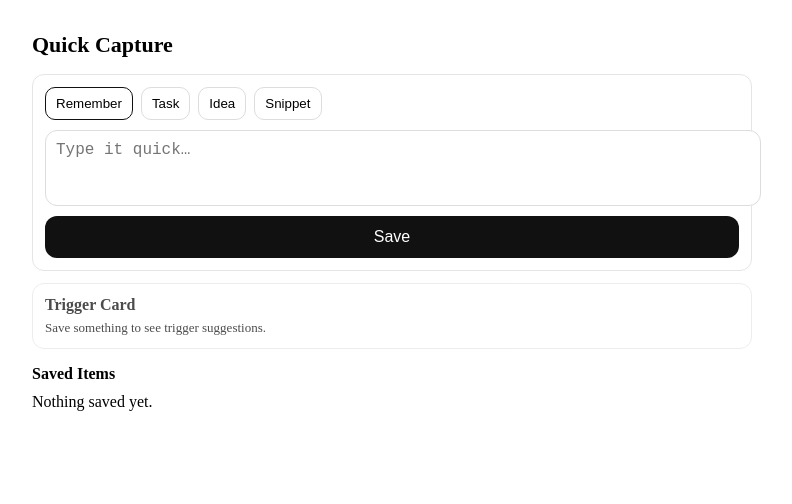
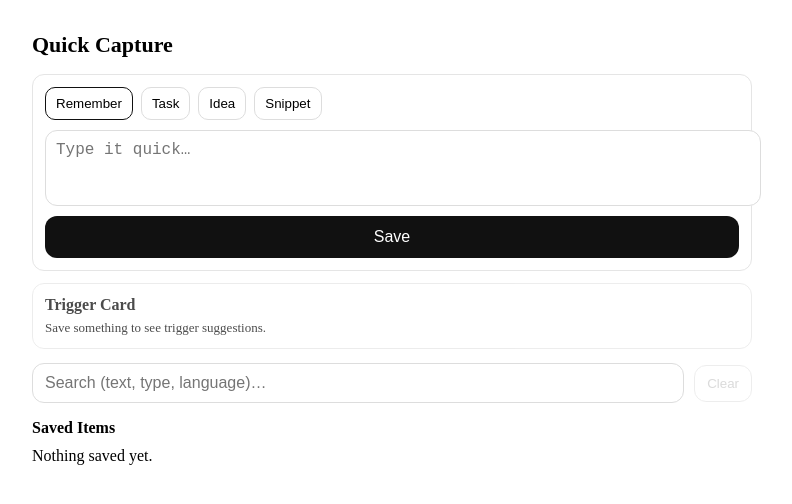
Before and after one commit to mesushantshrestha/devmemory-FE, an Angular app: page / in a window 1280 px wide. Shown: the top 504 px of the page, without its empty margins (248-1040 px from the left). Built offline with nearby package versions, Linux system fonts and the light colour scheme.

Commit message:
search functionality added

```diff
--- a/src/app/features/capture/pages/capture-page/capture-page.html
+++ b/src/app/features/capture/pages/capture-page/capture-page.html
@@ -5,8 +5,27 @@
 
   <app-trigger-card [item]="(lastSaved$ | async) ?? undefined"></app-trigger-card>
 
+  <!-- Search -->
+  <div class="search">
+    <input
+      class="search-input"
+      type="text"
+      placeholder="Search (text, type, language)…"
+      [ngModel]="searchTerm"
+      (ngModelChange)="onSearchChange($event)"
+    />
+    <button
+      class="search-clear"
+      type="button"
+      (click)="clearSearch()"
+      [disabled]="!searchTerm"
+    >
+      Clear
+    </button>
+  </div>
+
   <app-item-list
-    [items]="(items$ | async) ?? []"
+    [items]="(filteredItems$ | async) ?? []"
     (deleteItem)="onDelete($event)"
   ></app-item-list>
 </div>
--- a/src/app/features/capture/pages/capture-page/capture-page.scss
+++ b/src/app/features/capture/pages/capture-page/capture-page.scss
@@ -8,3 +8,29 @@
   margin: 8px 0 16px;
   font-size: 22px;
 }
+
+.search {
+  margin-top: 14px;
+  display: flex;
+  gap: 10px;
+  align-items: center;
+}
+
+.search-input {
+  flex: 1;
+  padding: 10px 12px;
+  border-radius: 12px;
+  border: 1px solid #ddd;
+  font-size: 16px;
+}
+
+.search-clear {
+  padding: 10px 12px;
+  border-radius: 12px;
+  border: 1px solid #ddd;
+  background: #fff;
+}
+
+.search-clear:disabled {
+  opacity: 0.5;
+}
--- a/src/app/features/capture/pages/capture-page/capture-page.ts
+++ b/src/app/features/capture/pages/capture-page/capture-page.ts
@@ -1,28 +1,39 @@
 import { Component, OnInit } from '@angular/core';
 import { CommonModule } from '@angular/common';
-import { Observable, map } from 'rxjs';
+import { BehaviorSubject, Observable, combineLatest, map } from 'rxjs';
 
 import { CaptureItem } from '../../../../core/models/capture-item';
 import { CaptureBox } from '../../components/capture-box/capture-box';
 import { TriggerCard } from '../../components/trigger-card/trigger-card';
 import { ItemList } from '../../components/item-list/item-list';
 import { CaptureService } from '../../../../core/services/capture';
+import { FormsModule } from '@angular/forms';
 
 @Component({
   selector: 'app-capture-page',
   standalone: true,
-  imports: [CommonModule, CaptureBox, TriggerCard, ItemList],
+  imports: [CommonModule, FormsModule, CaptureBox, TriggerCard, ItemList],
   templateUrl: './capture-page.html',
   styleUrl: './capture-page.scss',
 })
 export class CapturePage implements OnInit {
 
   readonly items$: Observable<CaptureItem[]>;
+
+    // UI state
+  searchTerm = '';
+  private readonly searchTerm$ = new BehaviorSubject<string>('');
+
+  // filtered stream
+  readonly filteredItems$: Observable<CaptureItem[]>;
+
   readonly lastSaved$: Observable<CaptureItem | undefined>;
 
   constructor(private captureService: CaptureService) {
     this.items$ = this.captureService.items$;
-
+    this.filteredItems$ = combineLatest([this.items$, this.searchTerm$]).pipe(
+      map(([items, term]) => this.filterItems(items, term))
+    );
     this.lastSaved$ = this.captureService.items$.pipe(
       map(items => items[0])
     );
@@ -39,4 +50,25 @@ export class CapturePage implements OnInit {
   onDelete(id: string): void {
     this.captureService.remove(id);
   }
+
+  onSearchChange(value: string): void {
+    this.searchTerm = value;
+    this.searchTerm$.next(value ?? '');
+  }
+
+  clearSearch(): void {
+    this.onSearchChange('');
+  }
+
+  private filterItems(items: CaptureItem[], termRaw: string): CaptureItem[] {
+    const term = (termRaw || '').trim().toLowerCase();
+    if (!term) return items;
+
+    return items.filter(i => {
+      const text = (i.text || '').toLowerCase();
+      const type = (i.type || '').toLowerCase();
+      const lang = (i.language || '').toLowerCase();
+      return text.includes(term) || type.includes(term) || lang.includes(term);
+    });
+  }
 }
```
